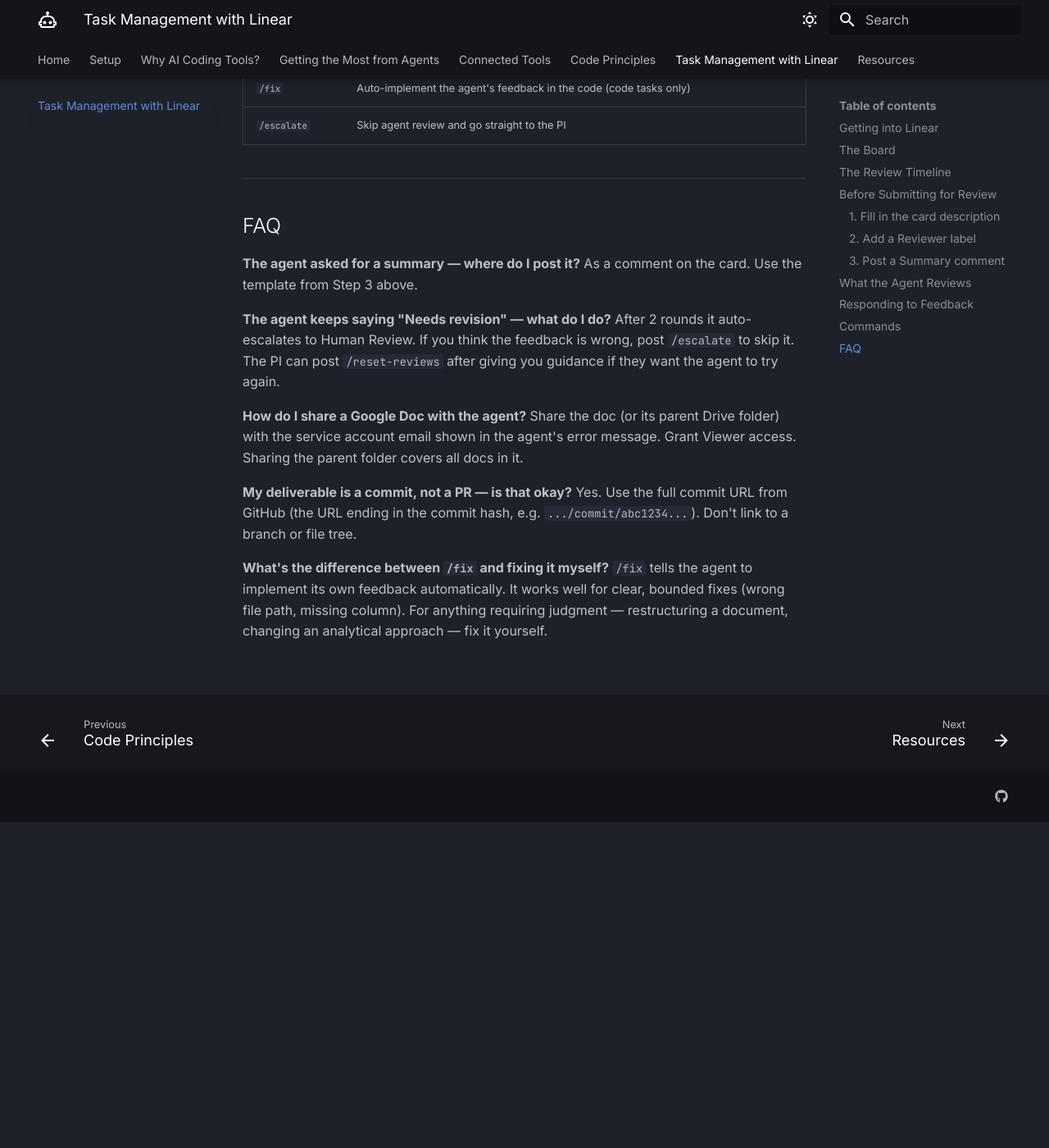
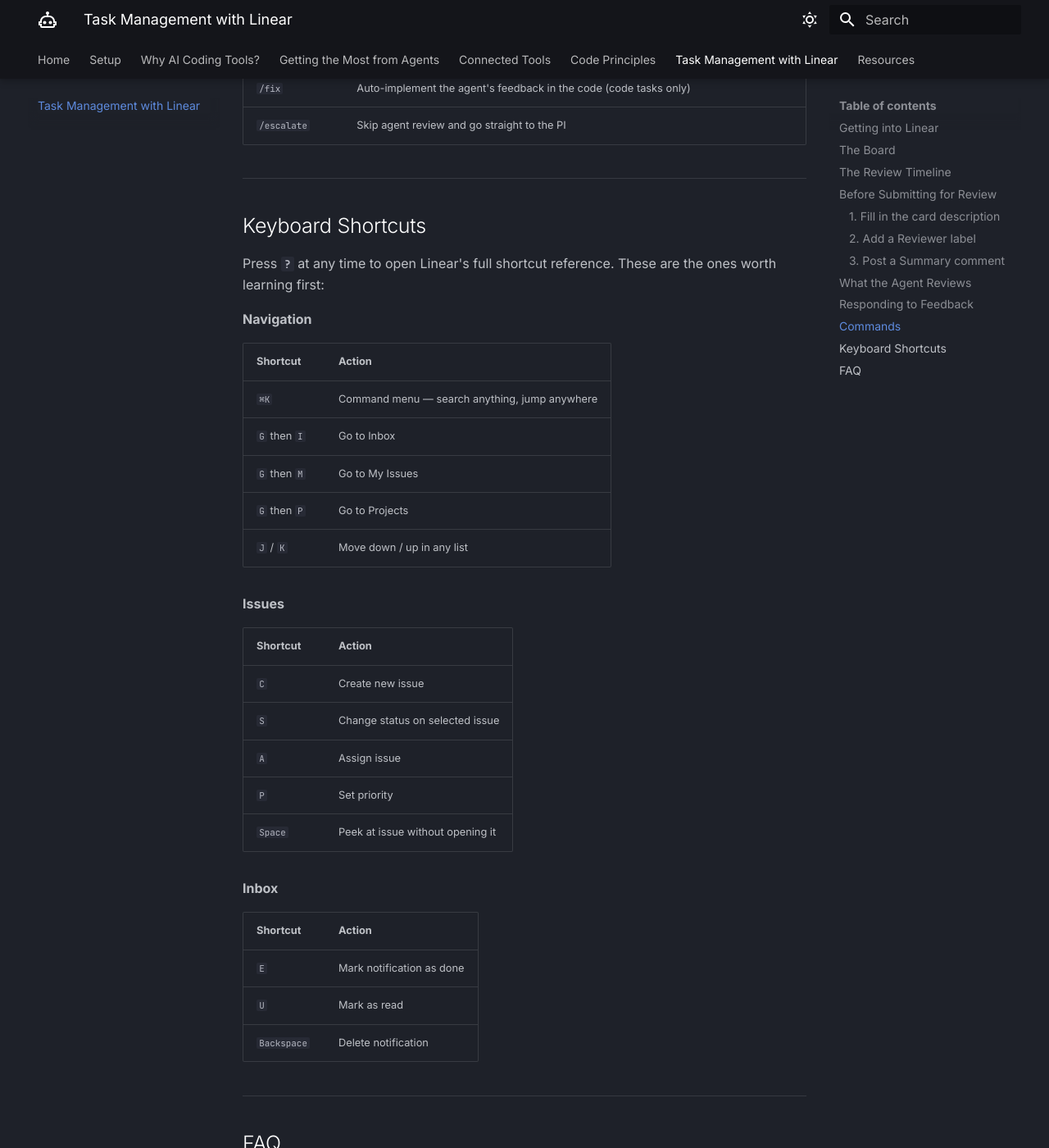
Before and after one commit to longjohnnicholas/ra-manual, an MkDocs documentation site: the page built from docs/07-task-management.md, in a window 1280 px wide and 1400 px high, scrolled down 4531 px. Shown: the whole window at 82% size. Built offline with MkDocs 1.6.1 and Material for MkDocs 9.7.7, drawn with Linux system fonts in a browser that asks for light colours; before the commit the page ends 5534 px from its top, so only the background shows below that.

Commit message:
Add keyboard shortcuts section to Linear task management page
Curated 13 shortcuts covering navigation (⌘K, GI, GM, GP, J/K),
issue management (C, S, A, P, Space), and inbox (E, U, Backspace).
Includes tip to press ? for the full reference.

Co-Authored-By: Claude Sonnet 4.6 <noreply@anthropic.com>

```diff
--- a/docs/07-task-management.md
+++ b/docs/07-task-management.md
@@ -166,6 +166,40 @@ Post any of these as a comment on the Linear issue:
 
 ---
 
+## Keyboard Shortcuts
+
+Press **`?`** at any time to open Linear's full shortcut reference. These are the ones worth learning first:
+
+**Navigation**
+
+| Shortcut | Action |
+|----------|--------|
+| `⌘K` | Command menu — search anything, jump anywhere |
+| `G` then `I` | Go to Inbox |
+| `G` then `M` | Go to My Issues |
+| `G` then `P` | Go to Projects |
+| `J` / `K` | Move down / up in any list |
+
+**Issues**
+
+| Shortcut | Action |
+|----------|--------|
+| `C` | Create new issue |
+| `S` | Change status on selected issue |
+| `A` | Assign issue |
+| `P` | Set priority |
+| `Space` | Peek at issue without opening it |
+
+**Inbox**
+
+| Shortcut | Action |
+|----------|--------|
+| `E` | Mark notification as done |
+| `U` | Mark as read |
+| `Backspace` | Delete notification |
+
+---
+
 ## FAQ
 
 **The agent asked for a summary — where do I post it?**
```
